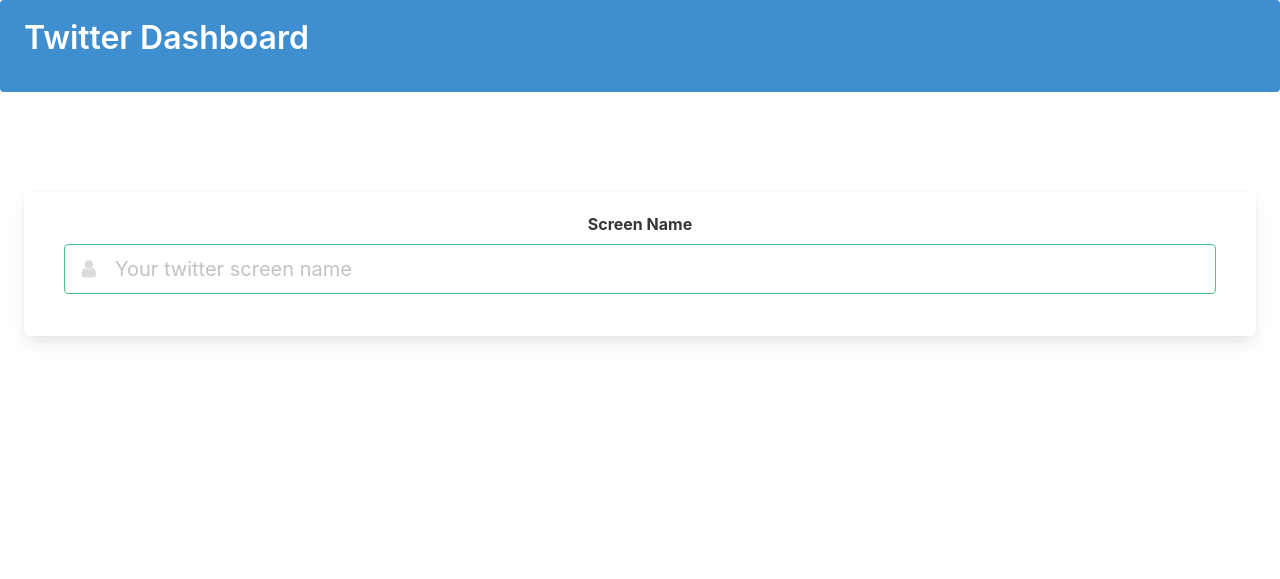
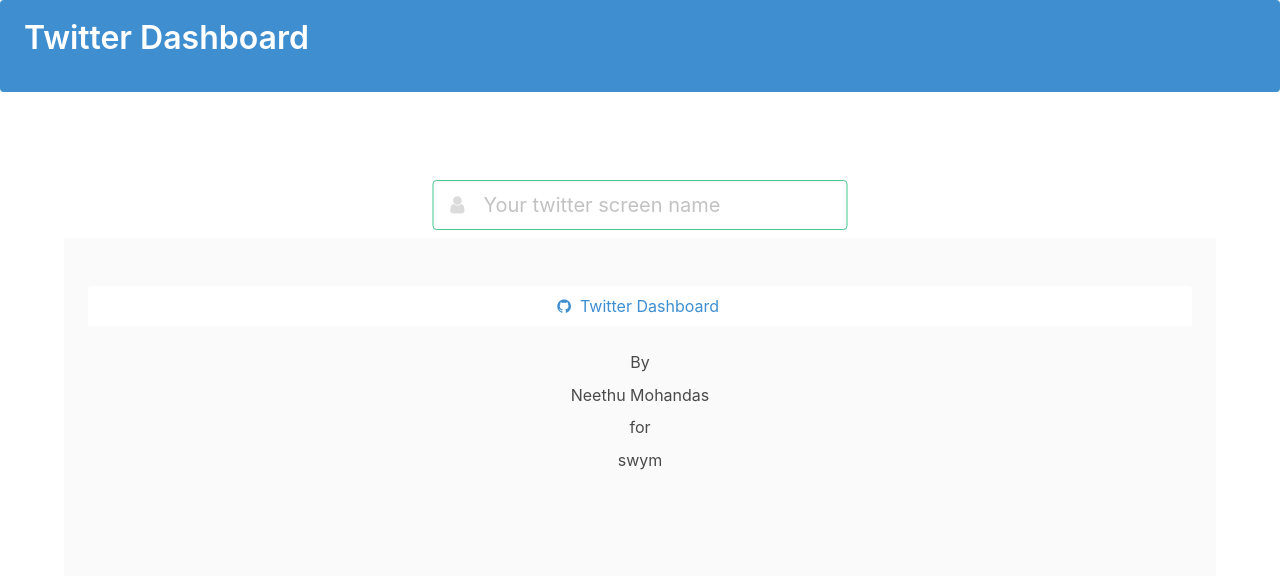
Before and after one commit to prayaganeethu/twitterDashboard, a website: page public/index.html in a window 1280 px wide. Drawn offline with nearby package versions, Linux system fonts and the light colour scheme; no server answers.

Commit message:
Centre the screen name input

```diff
--- a/public/index.html
+++ b/public/index.html
@@ -19,9 +19,8 @@
     <script src="javascripts/render.js"></script>
   </head>
   <body>
+    <section class="hero is-small">
 
-
-    <section class="hero is-small">
       <div class="hero-head">
         <nav class="navbar">
           <div class="container">
@@ -37,14 +36,10 @@
       </div>
 
       <div class="hero-body">
-        <div class="tile is-ancestor">
-          <div class="tile is-parent">
-            <div class="tile is-child box">
-              <div class="container has-text-centered">
-                <div class="field">
-                  <label class="label">Screen Name</label>
-                  <div class="control has-icons-left has-icons-right">
-                    <input class="input is-success is-medium" size="30" type="text" placeholder="Your twitter screen name">
+        <div class="container has-text-centered"
+          <div class="field" id="login">
+            <div class="control has-icons-left has-icons-right" style="position: absolute; top: 50%; left: 50%; transform: translate(-50%,-50%);display: flex; flex-wrap: wrap; flex-direction: column; align-items: center;">
+              <input class="input is-success is-medium" style="margin:auto;" type="text" placeholder="Your twitter screen name">
               <span class="icon is-small is-left">
                 <i class="fa fa-user"></i>
               </span>
@@ -56,16 +51,27 @@
           </div>
         </div>
       </div>
-          </div>
-        </div>
-      </div>
 
       <div class="hero-foot">
         <nav class="tabs is-boxed is-fullwidth">
           <div class="container">
+            <footer class="footer">
+              <div class="container">
+                <div class="content has-text-centered">
+                    <a href="https://github.com/prayaganeethu" class="button notification is-info is-inverted" >
+                      <span class="icon">
+                        <i class="fa fa-github"></i>
+                      </span>
+                      <span>Twitter Dashboard</span>
+                    </a>
+                  <p> By <a href="https://twitter.com/prayaganeethu">Neethu Mohandas</a> for <a href="http://swym.it/">swym</a></p>
                 </div>
+              </div>
+            </footer>
         </nav>
       </div>
+      </div>
+
     </section>
   </body>
 </html>
```
Lines whose indentation alone changed are shown as unchanged.
